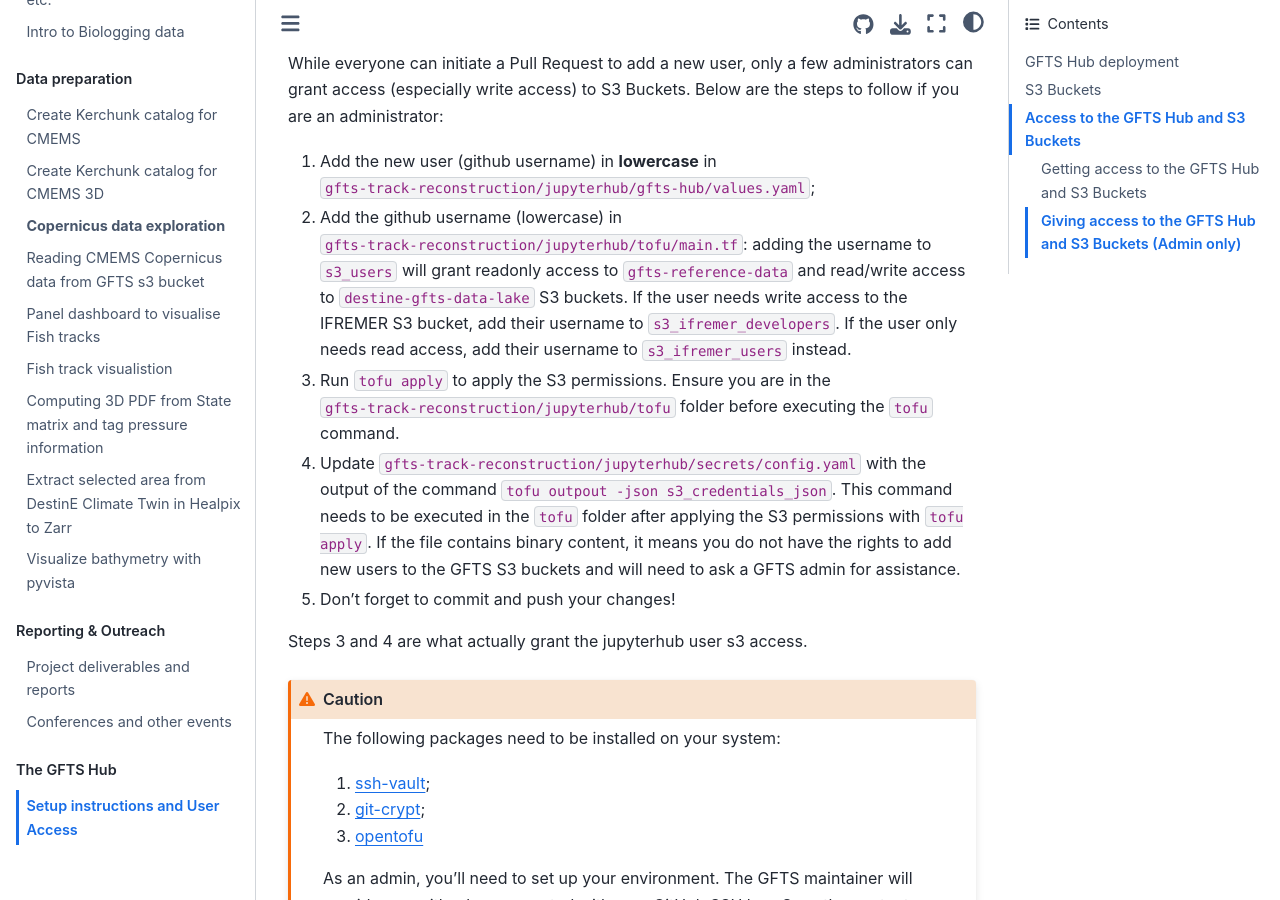
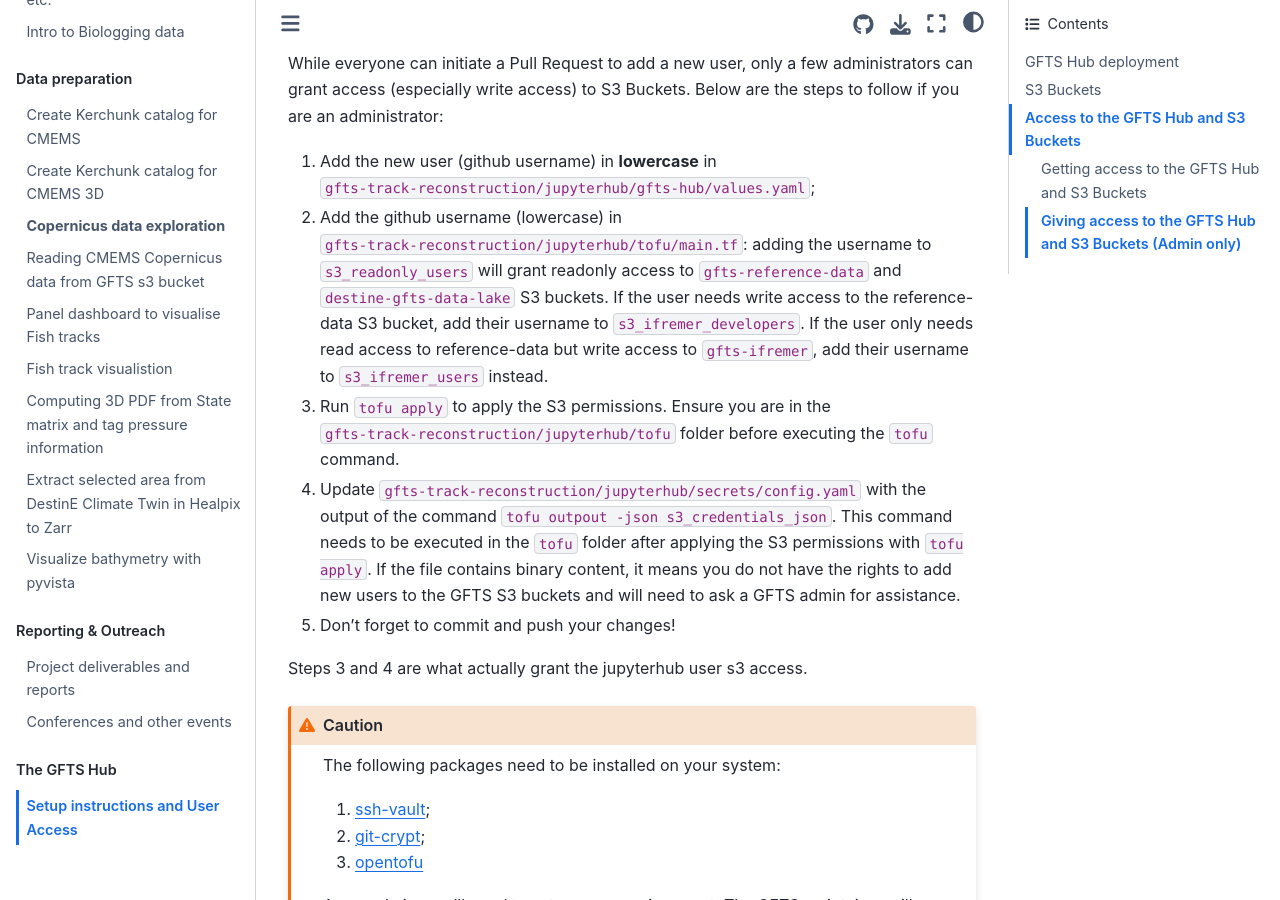
Before and after one commit to destination-earth/DestinE_ESA_GFTS, a Jupyter Book: the page built from docs/admin_hub.md, in a window 1280 px wide and 900 px high, scrolled down 1928 px. Built offline with Jupyter Book 1.0.4 settings and Sphinx 7.4.7 and the Sphinx Book theme 1.1.4, drawn with Linux system fonts in a browser that asks for light colours; pages that are not in the unit, such as notebooks, are missing from menus; comment, search, counter and statistics services are not loaded.

Commit message:
update doc on s3 permissions

```diff
--- a/docs/admin_hub.md
+++ b/docs/admin_hub.md
@@ -45,7 +45,7 @@ The current list of authorized GFTS users can be found in [`gfts-track-reconstru
 While everyone can initiate a Pull Request to add a new user, only a few administrators can grant access (especially write access) to S3 Buckets. Below are the steps to follow if you are an administrator:
 
 1. Add the new user (github username) in **lowercase** in `gfts-track-reconstruction/jupyterhub/gfts-hub/values.yaml`;
-2. Add the github username (lowercase) in `gfts-track-reconstruction/jupyterhub/tofu/main.tf`: adding the username to `s3_users` will grant readonly access to `gfts-reference-data` and read/write access to `destine-gfts-data-lake` S3 buckets. If the user needs write access to the IFREMER S3 bucket, add their username to `s3_ifremer_developers`. If the user only needs read access, add their username to `s3_ifremer_users` instead.
+2. Add the github username (lowercase) in `gfts-track-reconstruction/jupyterhub/tofu/main.tf`: adding the username to `s3_readonly_users` will grant readonly access to `gfts-reference-data` and `destine-gfts-data-lake` S3 buckets. If the user needs write access to the reference-data S3 bucket, add their username to `s3_ifremer_developers`. If the user only needs read access to reference-data but write access to `gfts-ifremer`, add their username to `s3_ifremer_users` instead.
 3. Run `tofu apply` to apply the S3 permissions. Ensure you are in the `gfts-track-reconstruction/jupyterhub/tofu` folder before executing the `tofu` command.
 4. Update `gfts-track-reconstruction/jupyterhub/secrets/config.yaml` with the output of the command `tofu outpout -json s3_credentials_json`. This command needs to be executed in the `tofu` folder after applying the S3 permissions with `tofu apply`. If the file contains binary content, it means you do not have the rights to add new users to the GFTS S3 buckets and will need to ask a GFTS admin for assistance.
 5. Don't forget to commit and push your changes!
```
